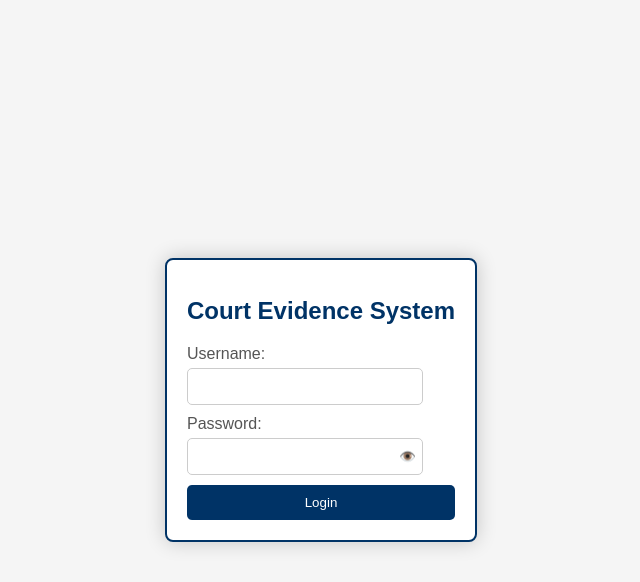
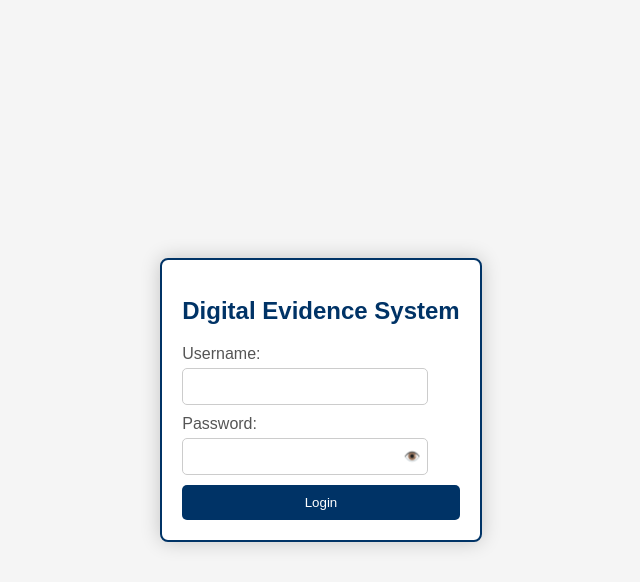
Before and after one commit to BudakCS255/trial, a PHP site: page /login.php in a window 1280 px wide. Shown: the top 582 px of the page, without its empty margins (319-959 px from the left). Run offline with PHP 8.4, Linux system fonts and the light colour scheme.

Commit message:
Update login.php

```diff
--- a/login.php
+++ b/login.php
@@ -78,7 +78,7 @@
 </head>
 <body>
     <div class="login-container">
-        <h1>Court Evidence System</h1> <!-- Changed heading -->
+        <h1>Digital Evidence System</h1> <!-- Changed heading -->
         <form action="login_script.php" method="POST">
             <label for="username">Username:</label>
             <input type="text" name="username" id="username" required>
```
